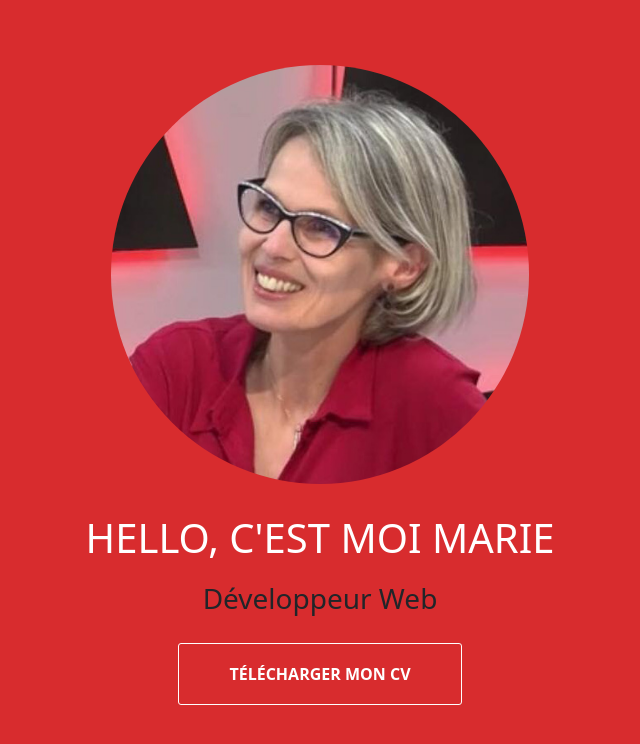
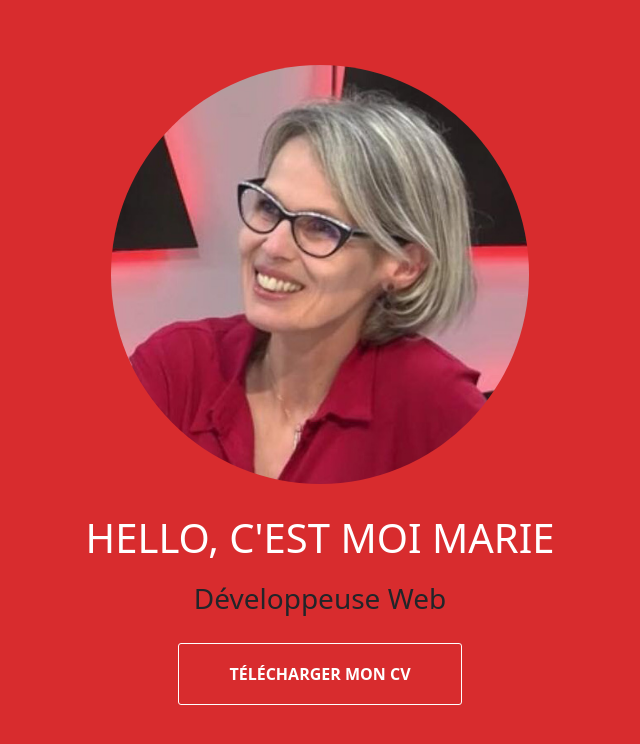
Before and after one commit to Marie930/CV_MLB, a plain HTML site: page index.html in a window 1280 px wide. Shown: the whole page, without its empty margins (320-960 px from the left). Drawn offline with nearby package versions, Linux system fonts and the light colour scheme.

Commit message:
fin première section

```diff
--- a/index.html
+++ b/index.html
@@ -29,7 +29,7 @@
         </div>
         <div class="heading">
             <h1>Hello, c'est moi Marie</h1>
-            <h3>Développeur Web</h3>
+            <h3>Développeuse Web</h3>
             <a href="docs/CV-Marie.pdf" class="button1">Télécharger mon CV</a>
         </div>
     </section>
```
